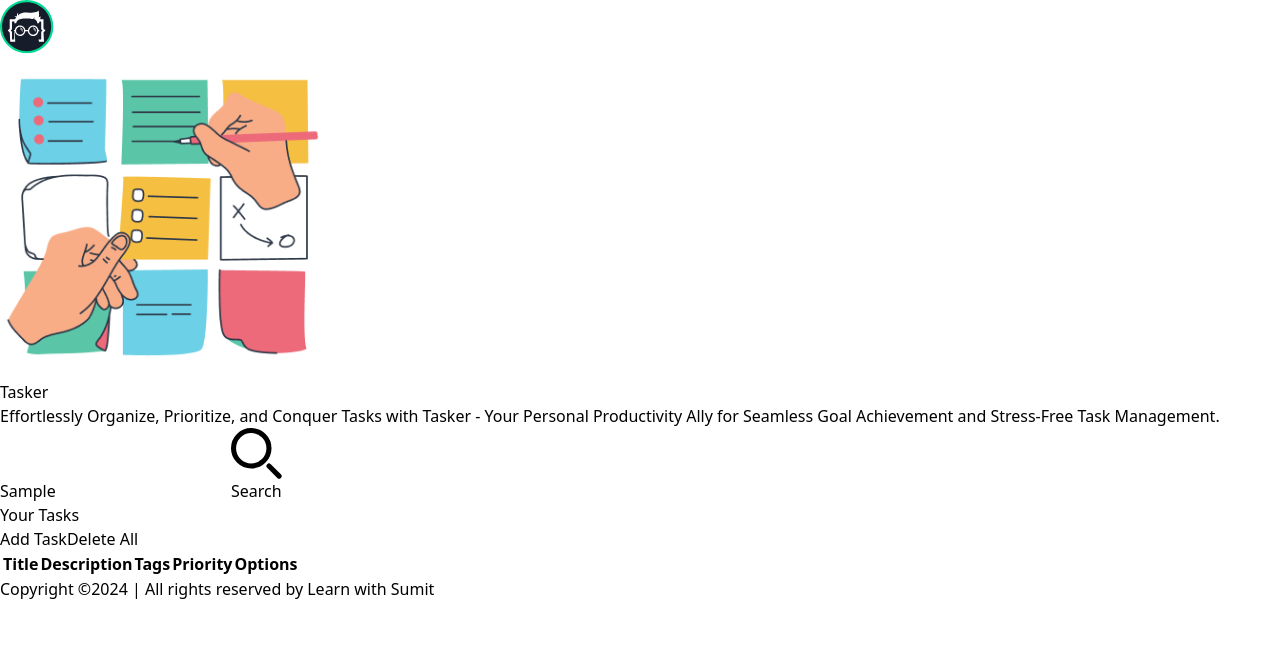
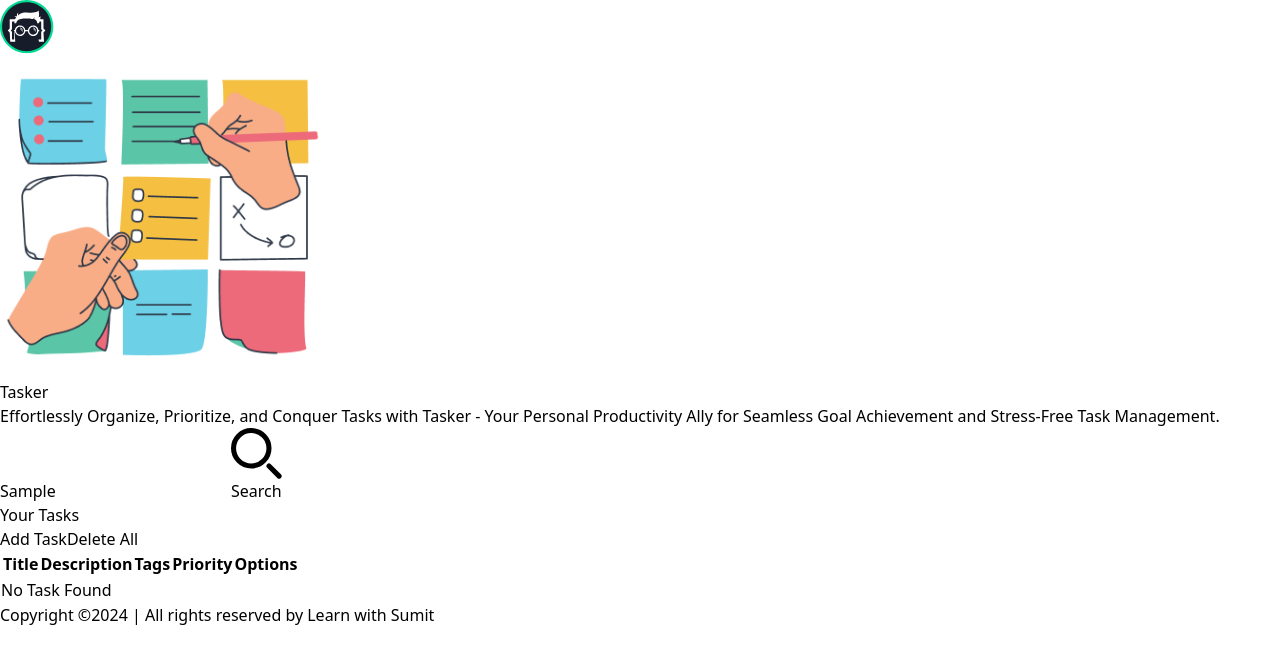
Before and after one commit to kawsarkabir/tasker-v1.0, a React (Vite) app: page / in a window 1280 px wide. Both pictures are taken after typing "Sample" into the empty fields and a click on the button "Search". Shown: the top 664 px of the page. Built offline with nearby package versions, Linux system fonts and the light colour scheme.

Commit message:
✨ feat: add 'No Task Found' message in TaskList component when tasks are empty

```diff
--- a/src/components/tasks/task-list.tsx
+++ b/src/components/tasks/task-list.tsx
@@ -9,6 +9,13 @@ export default function TaskList({
   return (
     <div className="overflow-auto">
       <table className="table-fixed overflow-auto xl:w-full">
+        {tasks.length === 0 && (
+          <tr>
+            <td colSpan="6" className="text-center">
+              No Task Found
+            </td>
+          </tr>
+        )}
         <thead>
           <tr>
             <th className="p-4 pb-8 text-sm font-semibold capitalize w-[48px]"></th>
```
